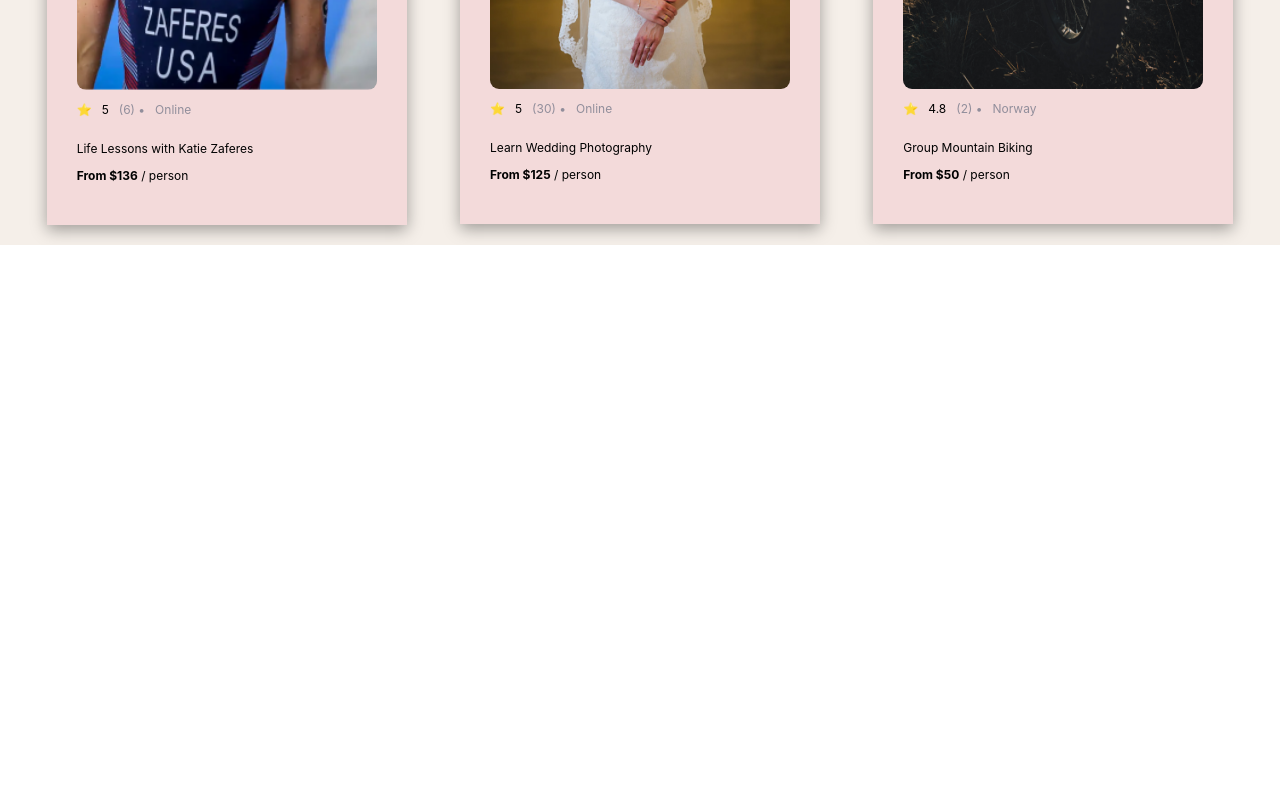
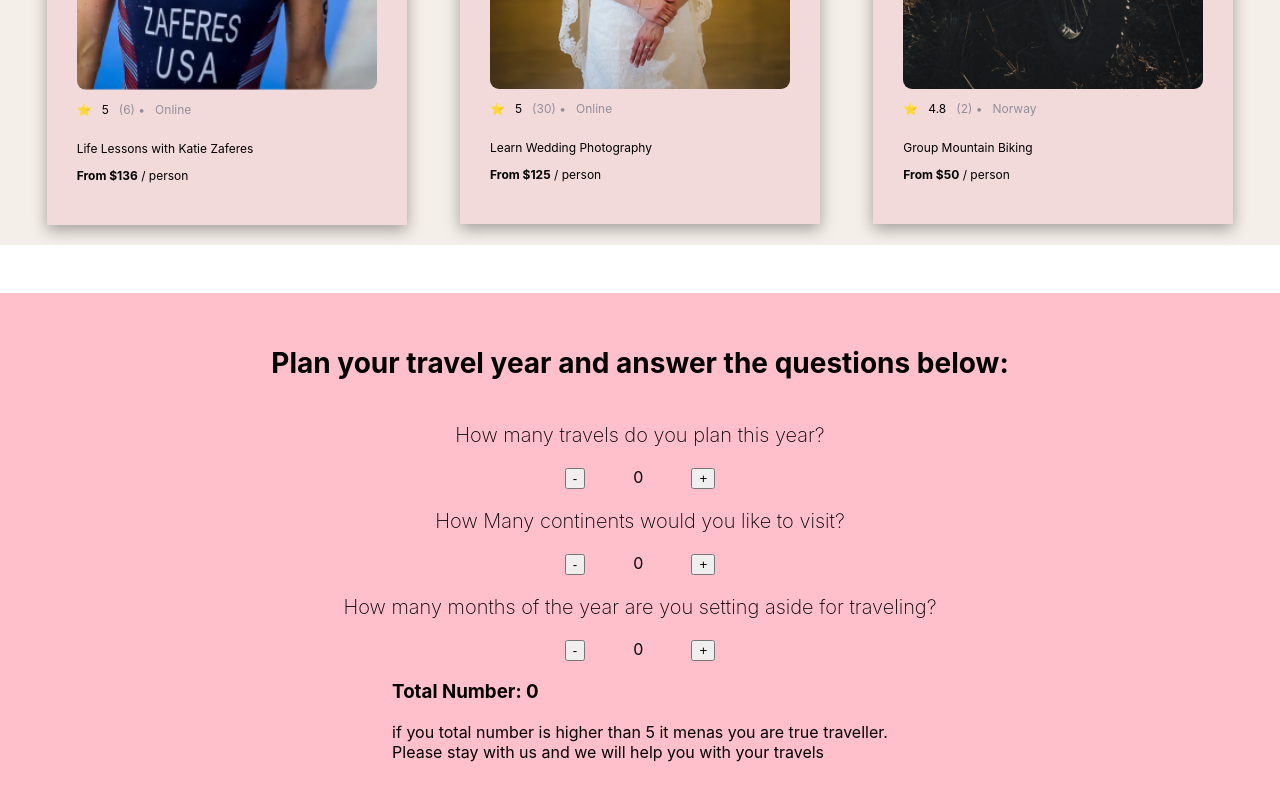
Before and after one commit to kamila-wilczynska/Airbnb, a React (Create React App) app: page / in a window 1280 px wide. Shown: the part 1247-2047 px from the top of the page. Before the commit the page ends 1492 px from the top, so only its background shows below. Built offline with nearby package versions, Linux system fonts and the light colour scheme.

Commit message:
add Counter component using Redux

```diff
--- a/package.json
+++ b/package.json
@@ -3,11 +3,13 @@
   "version": "0.1.0",
   "private": true,
   "dependencies": {
+    "@reduxjs/toolkit": "^2.2.5",
     "@testing-library/jest-dom": "^5.17.0",
     "@testing-library/react": "^13.4.0",
     "@testing-library/user-event": "^13.5.0",
     "react": "^18.3.1",
     "react-dom": "^18.3.1",
+    "react-redux": "^9.1.2",
     "react-router-dom": "^6.23.0",
     "react-scripts": "5.0.1",
     "web-vitals": "^2.1.4"
--- a/src/components/Home/Home.js
+++ b/src/components/Home/Home.js
@@ -2,6 +2,7 @@ import React from 'react';
 import Card from '../Card/Card'
 import data from '../../data'
 import Hero from '../Hero/Hero'
+import Counter from "../../features/counter/Counter"
 
 
 
@@ -19,10 +20,11 @@ function Home() {
 
 	return (
 		<>
-		<Hero />
-		<section className="cards-list">
-			{cards}
-		</section>
+			<Hero />
+			<section className="cards-list">
+				{cards}
+			</section>
+			<Counter />
 		</>
 	);
 }
--- a/src/components/Travel/Travel.js
+++ b/src/components/Travel/Travel.js
@@ -2,6 +2,7 @@ import React, { useState } from "react";
 import "./Travel.css"
 import TravelCard from "../TravelCard/TravelCard";
 import travelData from "../../traveldata";
+
 
 
 
--- /dev/null
+++ b/src/features/counter/Counter.css
@@ -0,0 +1,25 @@
+.container-counter{
+	display: flex;
+	justify-content: center;
+	background-color: pink;
+	flex-direction: column;
+	align-items: center;
+	margin-top: 3rem;
+	padding: 30px;
+
+}
+
+.counter-header{
+	text-align: center;
+	font-size: 28px;
+	font-weight: bold;
+}
+
+.counter-question{
+	font-size: 20px;
+	font-weight: 200;
+}
+
+.counting-result{
+	padding: 3rem;
+}
--- /dev/null
+++ b/src/features/counter/Counter.js
@@ -0,0 +1,82 @@
+import React from 'react'
+import { useSelector, useDispatch } from 'react-redux'
+import { decrement, increment, selectTotalCount } from './counterSlice'
+import './Counter.css'
+
+
+function Counter() {
+
+	const travels = useSelector(state => state.counter.travels);
+	const continents = useSelector(state => state.counter.continents);
+	const months = useSelector(state => state.counter.months);
+	const totalCount = useSelector(selectTotalCount);
+
+
+	// const count = useSelector(state => state.counter.value)
+
+
+	const dispatch = useDispatch()
+
+
+
+
+	return (
+		<div className='container-counter'>
+			<h2 className='counter-header'>Plan your travel year and answer the questions below:</h2>
+			<h3 className='counter-question'>How many travels do you plan this year?</h3>
+			<div>
+				<button
+					aria-label="Decrement travels"
+					onClick={() => dispatch(decrement('travels'))}
+				>
+					-
+				</button>
+				<span className='counting-result'>{travels}</span>
+				<button
+					aria-label="Increment travels"
+					onClick={() => dispatch(increment('travels'))}
+				>
+					+
+				</button>
+			</div>
+			<h3 className='counter-question'>How Many continents would you like to visit?</h3>
+			<div>
+				<button
+					aria-label="Decrement continents"
+					onClick={() => dispatch(decrement('continents'))}
+				>
+					-
+				</button>
+				<span className='counting-result'>{continents}</span>
+				<button
+					aria-label="Increment continents"
+					onClick={() => dispatch(increment('continents'))}
+				>
+					+
+				</button>
+			</div>
+			<h3 className='counter-question'>How many months of the year are you setting aside for traveling?</h3>
+			<div>
+				<button
+					aria-label="Decrement months"
+					onClick={() => dispatch(decrement('months'))}
+				>
+					-
+				</button>
+				<span className='counting-result'>{months}</span>
+				<button
+					aria-label="Increment months"
+					onClick={() => dispatch(increment('months'))}
+				>
+					+
+				</button>
+			</div>
+			<div>
+				<h3>Total Number: {totalCount}</h3>
+				<p>if you total number is higher than 5 it menas you are true traveller. <br />Please stay with us and we will help you with your travels</p>
+			</div>
+		</div>
+	);
+}
+
+export default Counter;
--- /dev/null
+++ b/src/features/counter/counterSlice.js
@@ -0,0 +1,61 @@
+// import { createSlice } from '@reduxjs/toolkit'
+
+
+// export const counterSlice = createSlice({
+// 	name: 'counter',
+// 	initialState: {
+// 		value: 0,
+// 		travels: 0,
+// 		continents: 0,
+// 		months: 0
+
+// 	},
+// 	reducers: {
+// 		increment: state => {
+
+// 			state.value += 1
+// 		},
+// 		//decrement, but no minuses values possible
+// 		decrement: state => {
+// 			state.value = state.value > 0 ? state.value - 1 : 0
+
+// 		},
+// 		incrementByAmount: (state, action) => {
+// 			state.value += action.payload
+// 		}
+// 	}
+// })
+
+// // Action creators are generated for each case reducer function
+// export const { increment, decrement, incrementByAmount } = counterSlice.actions
+// export const selectTotalCount = state => state.counter.travels + state.counter.continents + state.counter.months;
+
+// export default counterSlice.reducer
+
+import { createSlice } from '@reduxjs/toolkit';
+
+export const counterSlice = createSlice({
+	name: 'counter',
+	initialState: {
+		travels: 0,
+		continents: 0,
+		months: 0
+	},
+	reducers: {
+		increment: (state, action) => {
+			state[action.payload] += 1
+		},
+		decrement: (state, action) => {
+			state.value = state.value > 0 ? state.value - 1 : 0
+		},
+		incrementByAmount: (state, action) => {
+			state[action.payload.type] += action.payload.amount;
+		}
+	}
+});
+
+export const { increment, decrement, incrementByAmount } = counterSlice.actions;
+
+export const selectTotalCount = state => state.counter.travels + state.counter.continents + state.counter.months;
+
+export default counterSlice.reducer;
--- /dev/null
+++ b/src/store.js
@@ -0,0 +1,8 @@
+import { configureStore } from '@reduxjs/toolkit'
+import counterReducer from './features/counter/counterSlice'
+
+export default configureStore({
+	reducer: {
+		counter: counterReducer
+	}
+})
```
Also changed, not shown: src/index.js (+4 -3 lines), 1 other file (tests, documents, lock files or other folders).
